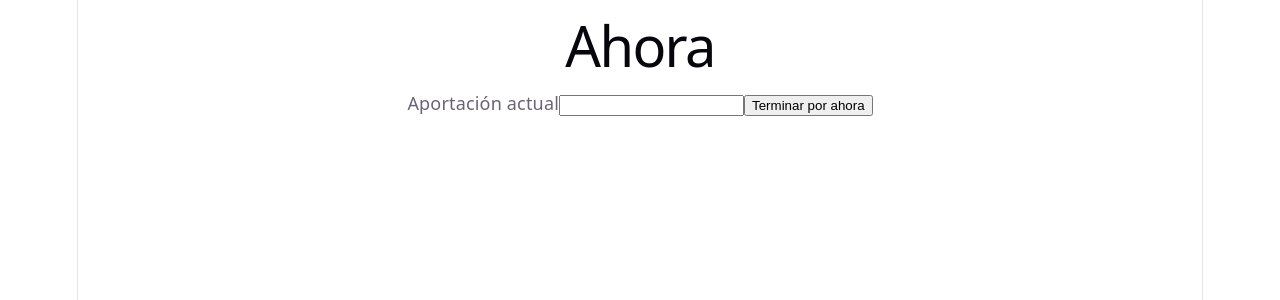
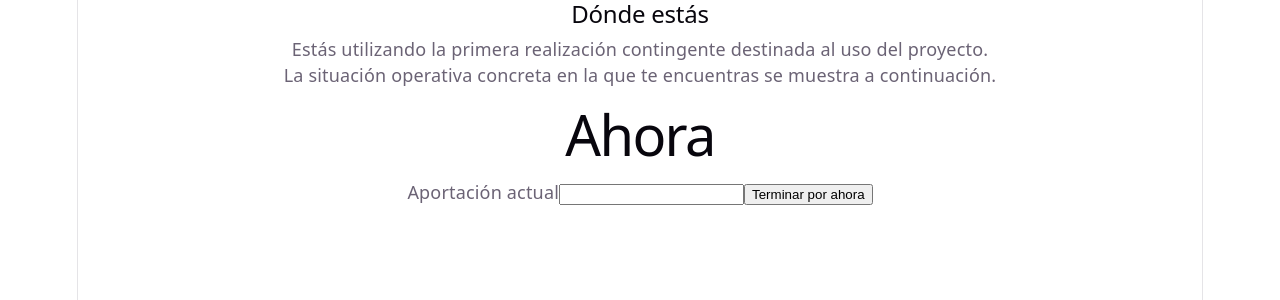
Before and after one commit to enrisan1/mi-app, a React (Vite) app: page / in a window 1280 px wide. Shown: the top 300 px of the page. Built offline with nearby package versions, Linux system fonts and the light colour scheme.

Commit message:
feat(product): add situational orientation to resumed use

```diff
--- a/src/App.tsx
+++ b/src/App.tsx
@@ -1,7 +1,25 @@
 import { ResumeExperience } from "./realizations/ru2m1/ResumeExperience";
 
 function App() {
-  return <ResumeExperience />;
+  return (
+    <main>
+      <section aria-labelledby="project-orientation-heading">
+        <h2 id="project-orientation-heading">Dónde estás</h2>
+
+        <p>
+          Estás utilizando la primera realización contingente destinada al uso
+          del proyecto.
+        </p>
+
+        <p>
+          La situación operativa concreta en la que te encuentras se muestra a
+          continuación.
+        </p>
+      </section>
+
+      <ResumeExperience />
+    </main>
+  );
 }
 
 export default App;
--- a/src/realizations/ru2m1/ResumeExperience.tsx
+++ b/src/realizations/ru2m1/ResumeExperience.tsx
@@ -51,10 +51,12 @@ export function ResumeExperience() {
   if (result !== null) {
     return (
       <section>
-        <h1>De antes</h1>
+        <h1>Retomar</h1>
 
+        <h2>Aportación anterior</h2>
         <p aria-label="Antecedente">{result.previous}</p>
 
+        <h2>Qué has hecho ahora</h2>
         <p aria-label="Actuación actual">{result.current}</p>
 
         <button
@@ -71,9 +73,12 @@ export function ResumeExperience() {
 
   return (
     <section>
-      <h1>De antes</h1>
+      <h1>Retomar</h1>
 
+      <h2>Aportación anterior</h2>
       <p aria-label="Aportación anterior">{restoredPrevious}</p>
+
+      <h2>Qué puedes hacer ahora</h2>
 
       <label>
         Aportación actual
```
Also changed, not shown: 4 other files (tests, documents, lock files or other folders).
